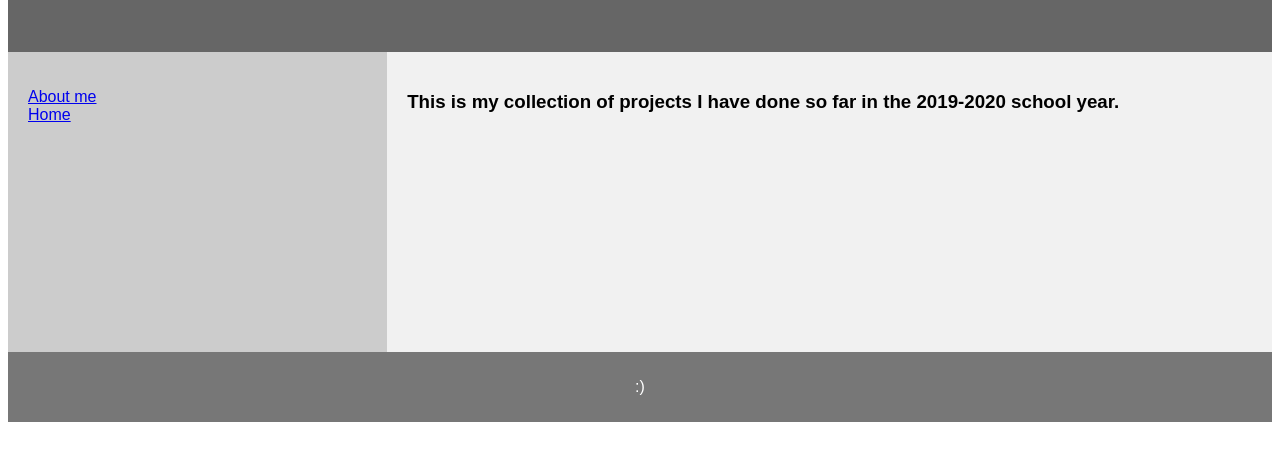
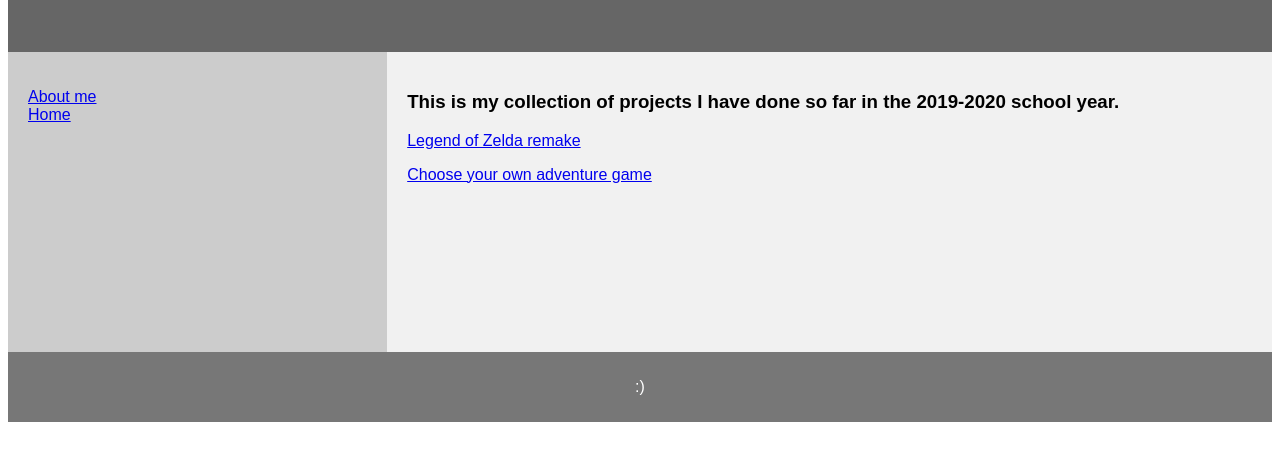
Before and after one commit to Cedric-floressantos/Cedric-floressantos.github.io, a plain HTML site: page my_website/portfolio.html in a window 1280 px wide. Shown: the part 164-624 px from the top of the page. Drawn offline with Linux system fonts and the light colour scheme.

Commit message:
Initial commit

```diff
--- a/my_website/portfolio.html
+++ b/my_website/portfolio.html
@@ -77,7 +77,8 @@ footer {
 
   <article>
     <h1>This is my collection of projects I have done so far in the 2019-2020 school year.</h1>
-    <p></p>
+    <p><a href="https://scratch.mit.edu/projects/324309034">Legend of Zelda remake</a></p>
+    <p2><a href="https://scratch.mit.edu/projects/327799540/">Choose your own adventure game</a></p2>
   </article>
 </section>
 
```
Also changed, not shown: .c9/metadata/environment/my_website/Aboutme.html, .c9/metadata/environment/my_website/portfolio.html.
